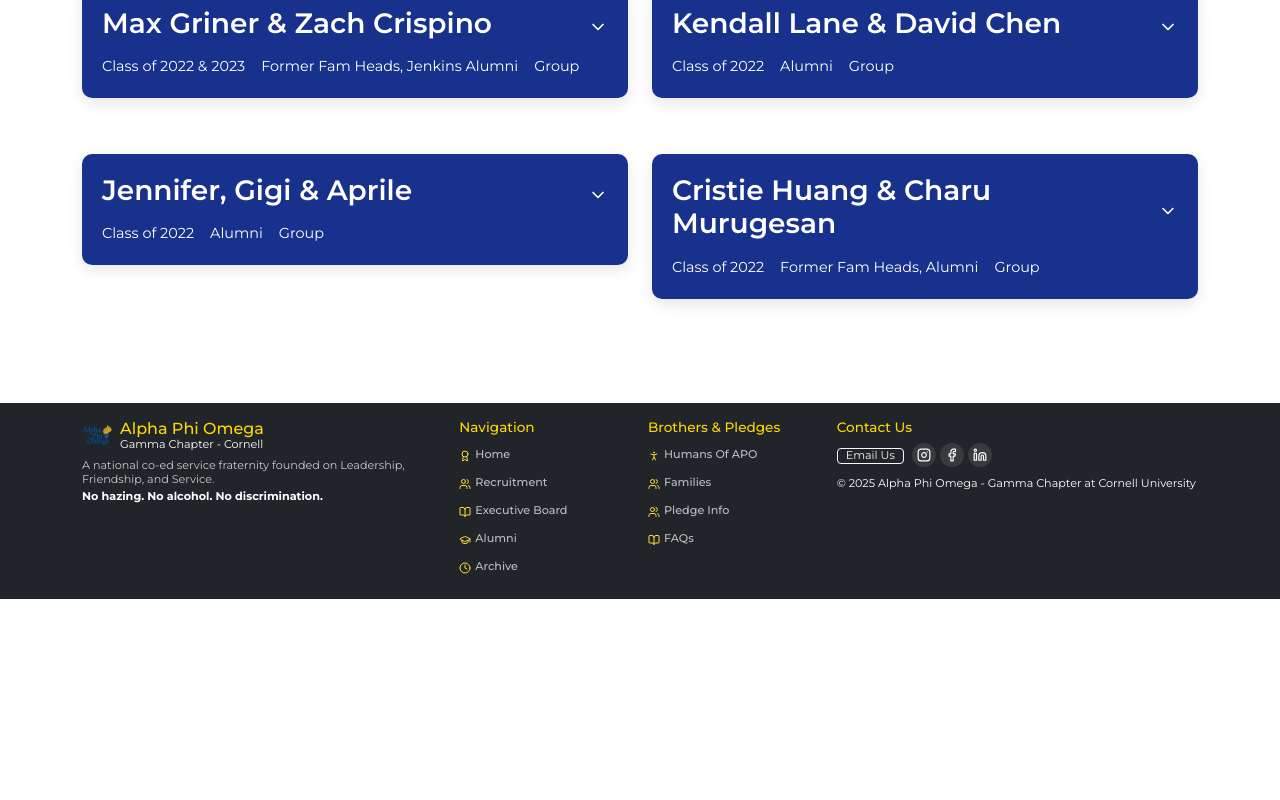
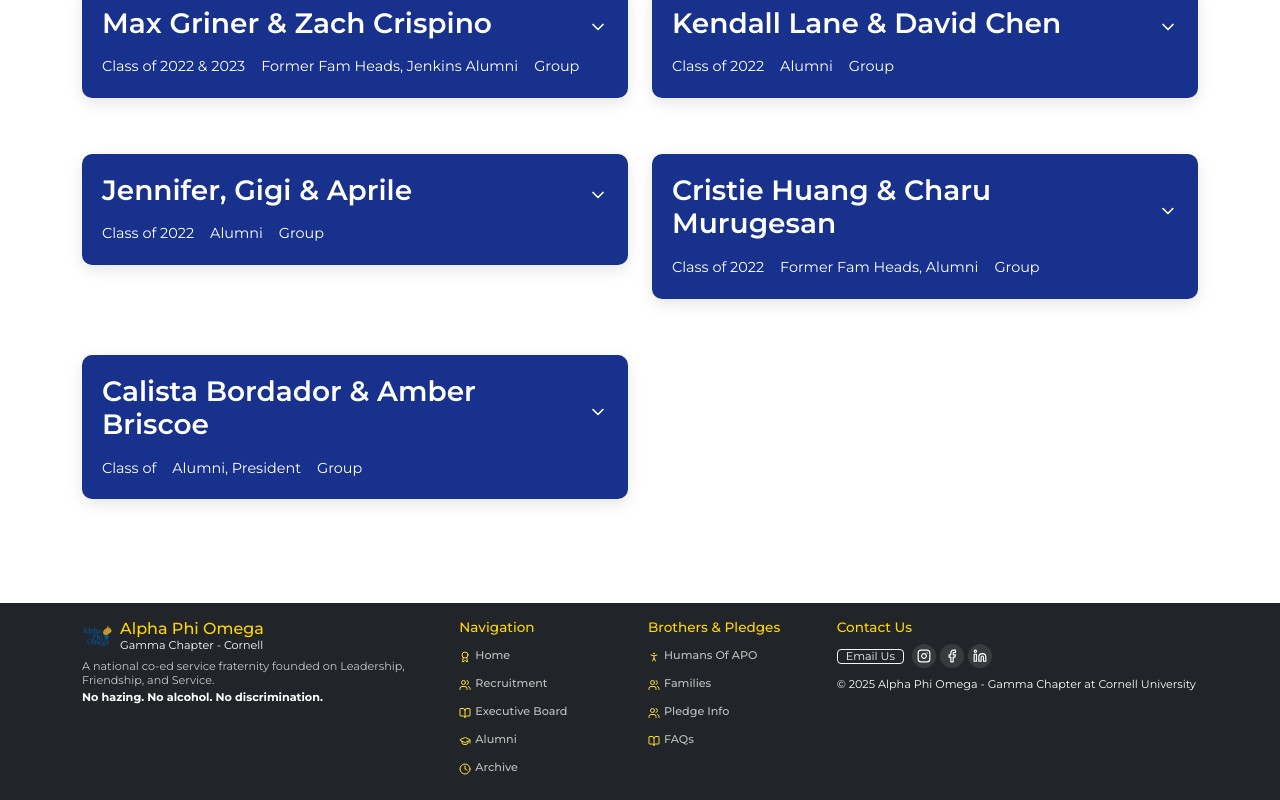
Before and after one commit to apogamma/apogamma, a React (Vite) app: page /alumni in a window 1280 px wide. Shown: the part 1931-2731 px from the top of the page. Before the commit the page ends 2530 px from the top, so only its background shows below. Built offline with nearby package versions, Linux system fonts and the light colour scheme.

Commit message:
Added calista

```diff
--- a/src/data/humansOfApo.ts
+++ b/src/data/humansOfApo.ts
@@ -141,7 +141,29 @@ const alumniData: HumanOfApo[] = [
       }
     ],
     position: "Former Fam Heads, Alumni"
-  }
+  },
+  {
+  name: "Calista Bordador & Amber Briscoe",
+  date: "4/24/2025",
+  gradYear: "",
+  imageUrl: "https://lh3.googleusercontent.com/d/1LiRJYj2dMBeKv7GYQbGE2S3uJ1LBIUWr",
+  bio: "We met in Calculus I in our first fall here at Cornell. I (Calista) was sitting in front of Amber, and we had to work together for our first ever in-class problem set. We found out we were both living in Ganedago and decided to exchange numbers so we could work on problem sets together. Slayyy! Our favorite APO event was attending Spring '23 Formal: 00Service! We both dressed as our favorite characters from Kingsman: The Golden Circle—Amber as Agent Whiskey and Calista as Agent Galahad. On top of sharing common interests (like Marvel and Star Wars), we've supported each other through thick and thin. From the chaos of the Ganedago arsonist to fun times like Slope Day and hockey games, we've grown closer than ever, always making each other laugh when it's needed most.",
+  spotlight: "Kaylee Morales, Jason Xiong",
+  isGroup: true,
+  members: [
+    {
+      name: "Calista Bordador",
+      gradYear: "2025",
+      instagram: ""
+    },
+    {
+      name: "Amber Briscoe",
+      gradYear: "2025",
+      instagram: ""
+    }
+  ],
+  position: "Alumni, President"
+}
 ];
 
 const brothersData: HumanOfApo[] = [
```
